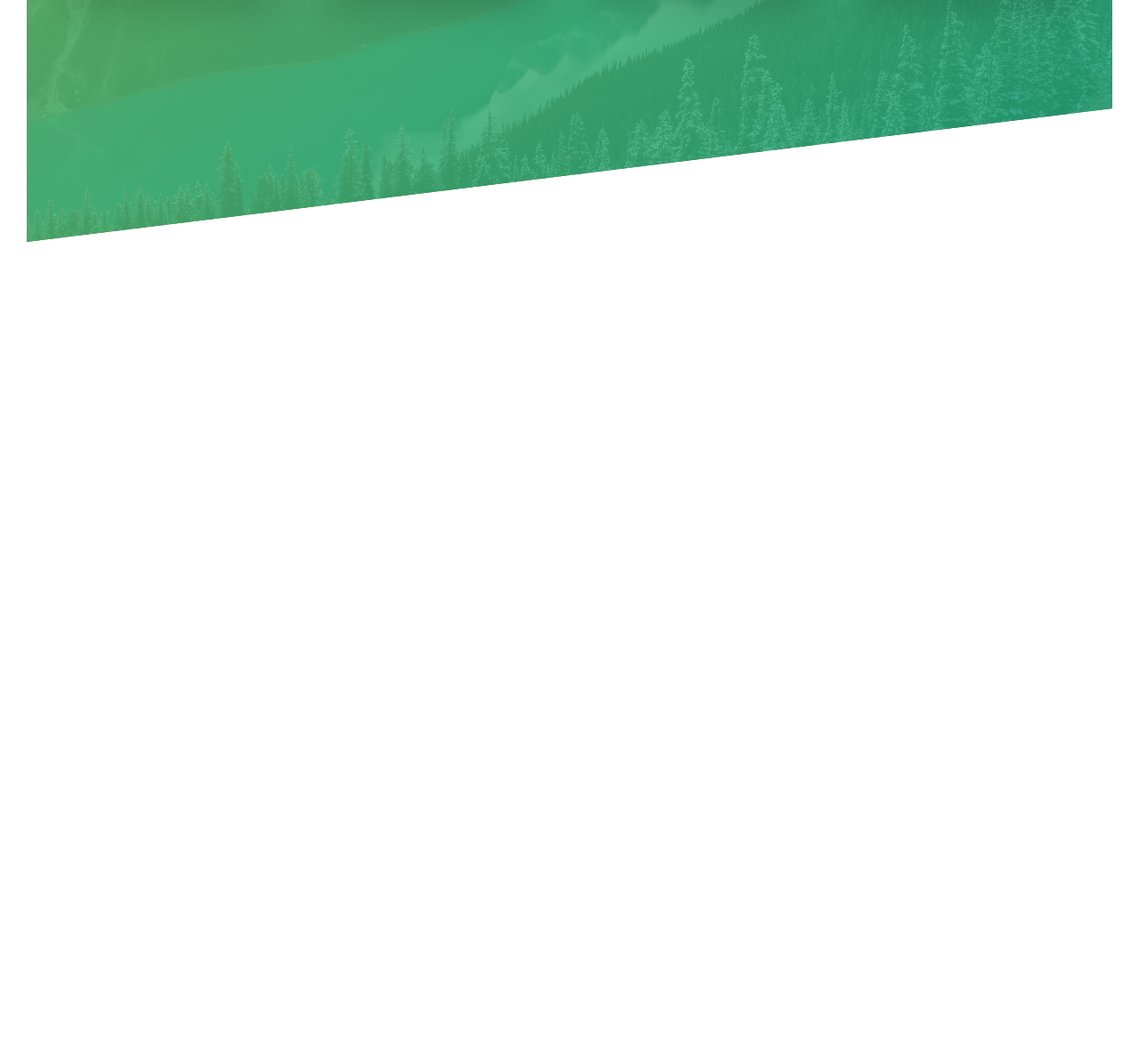
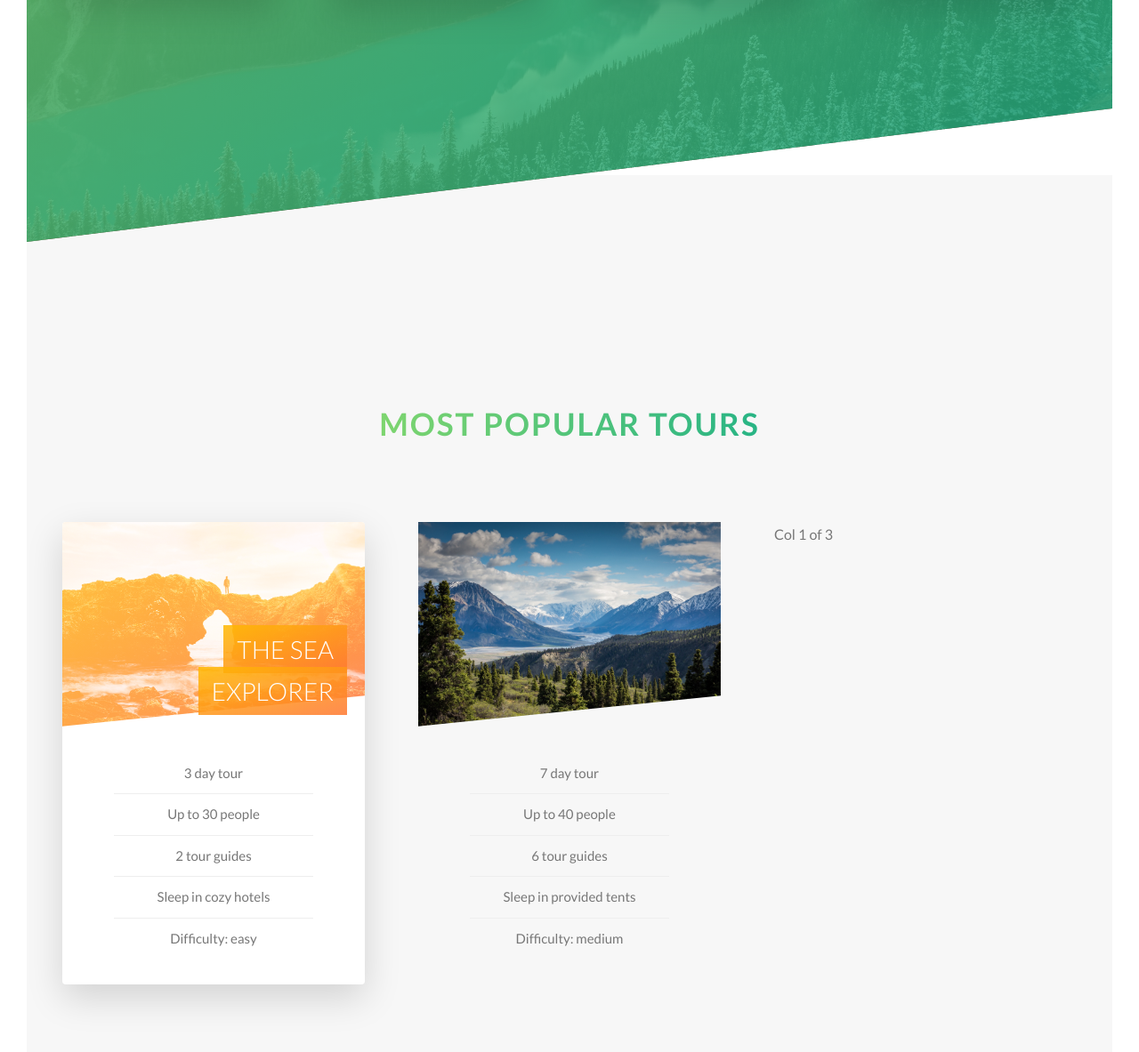
Before and after one commit to sdiperi90/natours_css_practice, a website: page starter/index.html in a window 1280 px wide. Shown: the part 1988-3171 px from the top of the page at 89% size. Before the commit the page ends 2260 px from the top, so only its background shows below. Drawn offline with Linux system fonts and the light colour scheme.

Commit message:
created one card with flip effect

```diff
--- a/starter/index.html
+++ b/starter/index.html
@@ -116,6 +116,67 @@
 
                 </div>
             </section>
+            <section class="section-tours">
+                <div class="u-center-text u-margin-bottom-big">
+                    <h2 class="heading-secondary">
+                        Most Popular tours
+                    </h2>
+                </div>
+
+                <div class="row">
+                    <div class="col-1-of-3">
+                        <div class="card">
+                            <div class="card__side card__side--front">
+                                <div class="card__picture card__picture--1">
+                                    &nbsp;
+                                </div>
+                                <h4 class="card__heading">
+                                    <span class="card__heading-span card__heading-span--1">The Sea Explorer</span>
+                                </h4>
+                                <div class="card__details">
+                                    <ul>
+                                        <li>3 day tour</li>
+                                        <li>Up to 30 people</li>
+                                        <li>2 tour guides</li>
+                                        <li>Sleep in cozy hotels</li>
+                                        <li>Difficulty: easy</li>
+                                    </ul>
+                                </div>
+                            </div>
+                            <div class="card__side card__side--back card__side--back-1">
+                                <div class="card__cta">
+                                    <div class="card__price-box">
+                                        <p class="card__price-only">Only</p>
+                                        <p class="card__price-value">$297</p>
+                                    </div>
+                                      <a href="#" class="btn btn--white">Book now!</a>
+                                </div>
+                            </div>
+                        </div>
+                    </div>
+                    <div class="col-1-of-3">
+                            <div class="card__picture card__picture--2">
+                                &nbsp;
+                            </div>
+                            <h4 class="card__heading">
+                                <span class="card__heading-span card__heading-span--1">The Forest Hiker</span>
+                            </h4>
+                            <div class="card__details">
+                                <ul>
+                                    <li>7 day tour</li>
+                                    <li>Up to 40 people</li>
+                                    <li>6 tour guides</li>
+                                    <li>Sleep in provided tents</li>
+                                    <li>Difficulty: medium</li>
+                                </ul>
+                            </div>
+
+
+
+                    </div>
+                    <div class="col-1-of-3">Col 1 of 3</div>
+                </div>
+            </section>
         </main>
 
         <!-- <section class="grid-test">
--- a/starter/sass/abstracts/_variables.scss
+++ b/starter/sass/abstracts/_variables.scss
@@ -3,7 +3,14 @@ $color-primary: #55c57a;
 $color-primary-light: #7ed56f;
 $color-primary-dark: #28b485;
 
+$color-secondary-light: #ffb900;
+$color-secondary-dark: #ff7730;
+
+$color-tertiary-light: #2998ff;
+$color-tertiary-dark: #5643fa;
+
 $color-grey-light-1: #f7f7f7;
+$color-grey-light-2: #eee;
 
 $color-grey-dark: #777;
 $color-white: #fff;
--- /dev/null
+++ b/starter/sass/components/_card.scss
@@ -0,0 +1,147 @@
+.card {
+    //FUNCTIONALITY
+    perspective: 150rem;
+    -moz-perspective: 150rem;
+    position: relative;
+    height: 52rem;
+
+    &__side {
+        font-size: 2rem;
+        height: 52rem;
+        transition: all 0.8s ease;
+        position: absolute;
+        top: 0;
+        left: 0;
+        width: 100%;
+        backface-visibility: hidden;
+        border-radius: 4px;
+        // hides the overflow of child elements and preserves border-radius
+        overflow: hidden;
+        box-shadow: 0 1.5rem 4rem rgba($color-black, 0.15);
+
+        &--front {
+            background-color: $color-white;
+        }
+        &--back {
+            transform: rotateY(-180deg);
+
+            &-1 {
+                background-image: linear-gradient(
+                    to right bottom,
+                    $color-secondary-light,
+                    $color-secondary-dark
+                );
+            }
+        }
+    }
+
+    // .card:hover .card__side {}
+    // When we hover the card we want .card__side take effect
+
+    &:hover &__side--front {
+        transform: rotateY(180deg);
+    }
+
+    &:hover &__side--back {
+        transform: rotateY(0);
+    }
+
+    &__picture {
+        background-size: cover;
+        height: 23rem;
+        // blends the color in background-image with the image
+        background-blend-mode: screen;
+        // make it work across all web browsers
+        -webkit-clip-path: polygon(0 0, 100% 0, 100% 85%, 0 100%);
+        clip-path: polygon(0 0, 100% 0, 100% 85%, 0 100%);
+
+        &--1 {
+            background-image: linear-gradient(
+                    to right bottom,
+                    $color-secondary-light,
+                    $color-secondary-dark
+                ),
+                url("../../img/nat-5.jpg");
+        }
+
+        &--2 {
+            background-image: url("../../img/nat-6.jpg");
+        }
+
+        &--3 {
+            background-image: url("../../img/nat-7.jpg");
+        }
+    }
+
+    &__heading {
+        font-size: 2.8rem;
+        font-weight: 300;
+        text-transform: uppercase;
+        text-align: right;
+        color: $color-white;
+        position: absolute;
+        top: 12rem;
+        right: 2rem;
+        width: 75%;
+    }
+
+    &__heading-span {
+        padding: 1rem 1.5rem;
+        // to treat the words "THE SEA AND EXPLORER", these two lines as if they were two different elements
+        -webkit-box-decoration-break: clone;
+        box-decoration-break: clone;
+
+        &--1 {
+            background-image: linear-gradient(
+                to right bottom,
+                rgba($color-secondary-light, 0.85),
+                rgba($color-secondary-dark, 0.85)
+            );
+        }
+    }
+
+    &__details {
+        padding: 3rem;
+
+        ul {
+            list-style: none;
+            width: 80%;
+            margin: 0 auto;
+
+            li {
+                text-align: center;
+                font-size: 1.5rem;
+                padding: 1rem;
+
+                &:not(:last-child) {
+                    border-bottom: 1px solid $color-grey-light-2;
+                }
+            }
+        }
+    }
+
+    // FRONT SIDE STYLING
+    &__cta {
+        position: absolute;
+        top: 50%;
+        left: 50%;
+        transform: translate(-50%, -50%);
+        width: 90%;
+        text-align: center;
+    }
+
+    &__price-box {
+        color: $color-white;
+        margin-bottom: 8rem;
+    }
+
+    &__price-only {
+        font-size: 1.4rem;
+        text-transform: uppercase;
+    }
+
+    &__price-value {
+        font-size: 6rem;
+        font-weight: 100;
+    }
+}
--- a/starter/sass/main.scss
+++ b/starter/sass/main.scss
@@ -8,9 +8,11 @@
 @import "base/utilities";
 
 @import "components/button";
+@import "components/card";
 @import "components/composition";
+@import "components/feature-box";
+
 @import "layout/grid";
 @import "layout/header";
-@import "components/feature-box";
 
 @import "pages/home";
--- a/starter/sass/pages/_home.scss
+++ b/starter/sass/pages/_home.scss
@@ -22,3 +22,8 @@
         transform: skewY(7deg);
     }
 }
+
+.section-tours {
+    background-color: $color-grey-light-1;
+    padding: 25rem 0 50rem 0;
+}
```
Also changed, not shown: starter/css/style.css, 1 other file.
